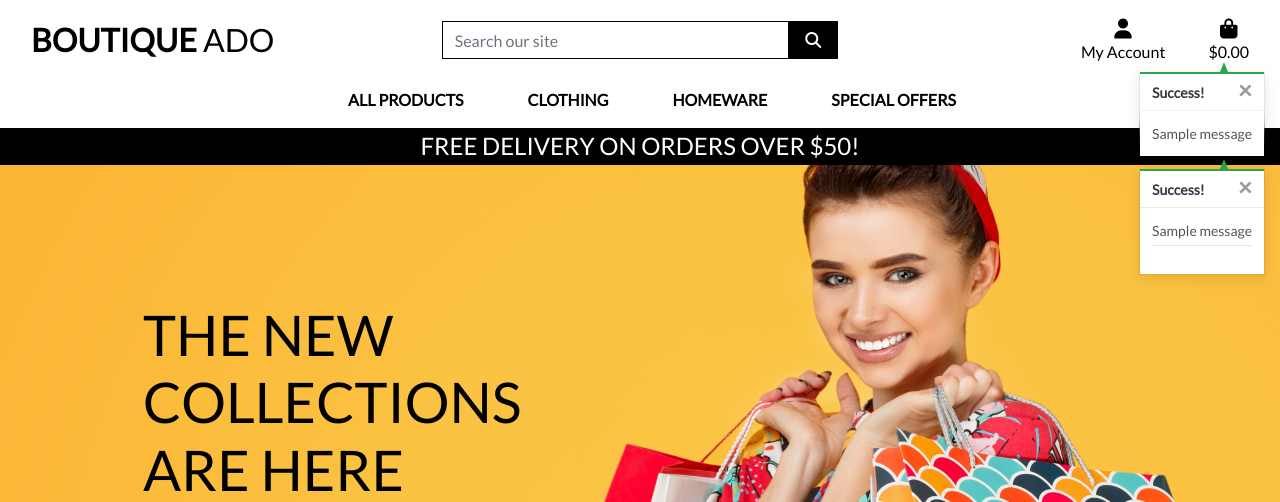
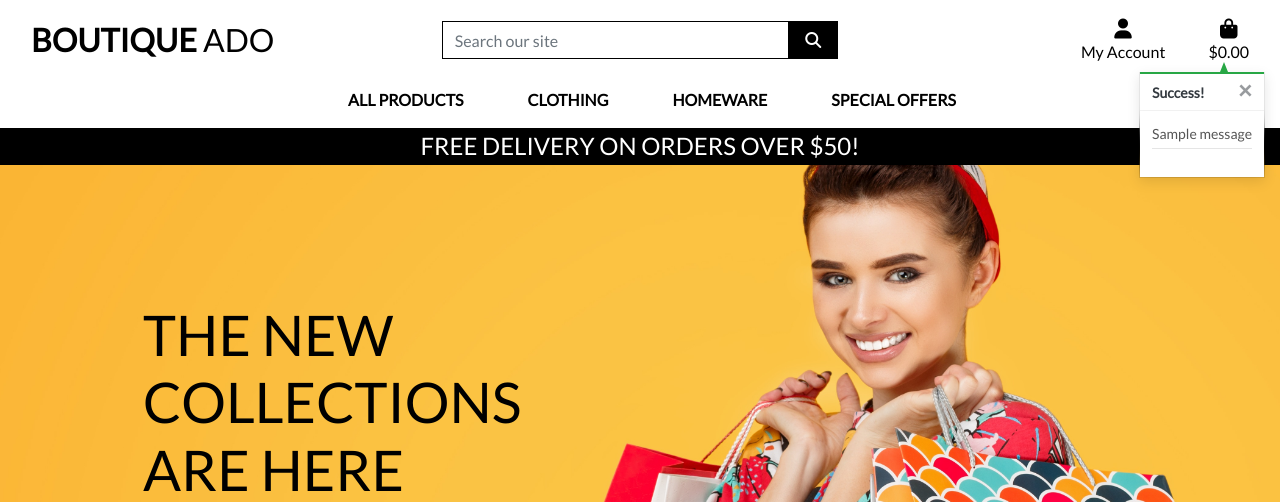
Before and after one commit to Dhruvesh48/boutique_ado, a Django app: page / in a window 1280 px wide. Shown: the top 502 px of the page. Run offline with Django 3.2, Linux system fonts and the light colour scheme; tables that the repository leaves empty hold one stand-in row (values such as "Sample post"); one stand-in notice (Sample message) is shown; some libraries are stand-ins or nearby versions.

```diff
--- a/templates/includes/toasts/toast_success.html
+++ b/templates/includes/toasts/toast_success.html
@@ -1,16 +1,4 @@
 <div class="toast custom-toast rounded-0 border-top-0" data-autohide="false">
-    <div class="arrow-up arrow-success"></div>
-    <div class="w-100 toast-capper bg-success"></div>
-    <div class="toast-header bg-white text-dark">
-        <strong class="mr-auto">Success!</strong>
-        <button type="button" class="ml-2 mb-1 close text-dark" data-dismiss="toast" aria-label="Close">
-            <span aria-hidden="true">&times;</span>
-        </button>
-    </div>
-    <div class="toast-body bg-white">
-        {{ message }}
-    </div>
-</div><div class="toast custom-toast rounded-0 border-top-0" data-autohide="false">
     <div class="arrow-up arrow-success"></div>
     <div class="w-100 toast-capper bg-success"></div>
     <div class="toast-header bg-white text-dark">
```
